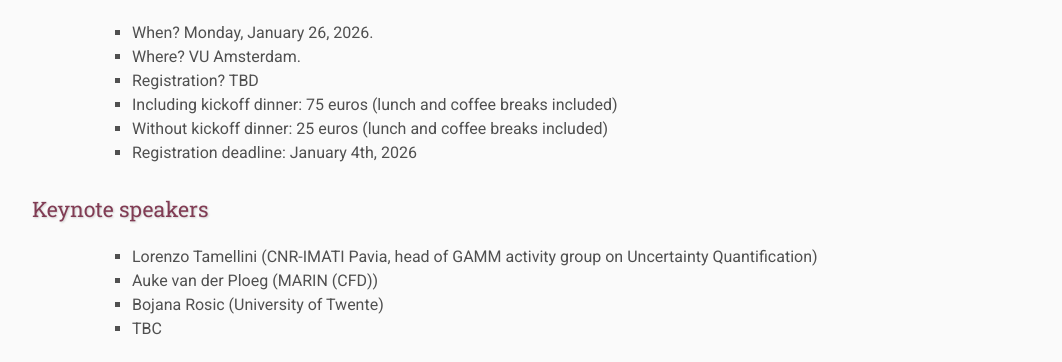
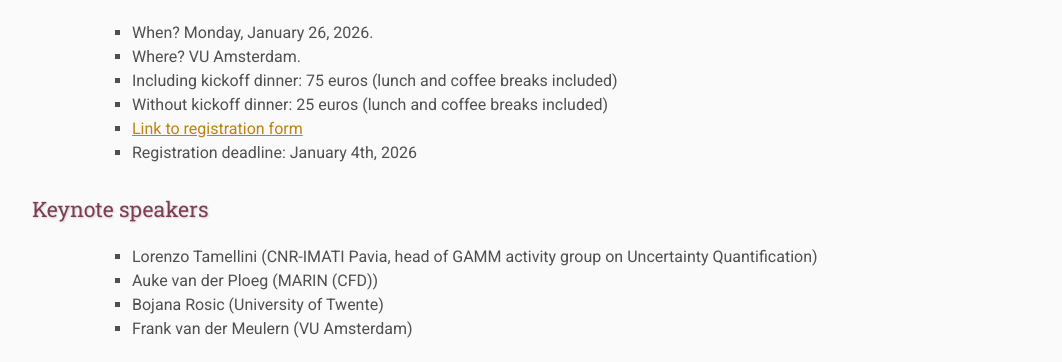
Before and after one commit to SAG-UQ/SAG-UQ.github.io, a plain HTML site: page events/index.html in a window 1280 px wide. Shown: the part 637-999 px from the top of the page, without its empty margins (108-1170 px from the left). Drawn offline with Linux system fonts and the light colour scheme; files that its build step writes are made by us from their sources; grey boxes are pictures that could not be loaded.

Commit message:
LS: update with registration link

```diff
--- a/events/index.html
+++ b/events/index.html
@@ -45,9 +45,9 @@
 	<ul>
 	<li> When? Monday, January 26, 2026.</li>
 	<li> Where? VU Amsterdam.</li>
-	<li> Registration? TBD</li>
 	<li> Including kickoff dinner: 75 euros (lunch and coffee breaks included)</li>
 	<li> Without kickoff dinner: 25 euros (lunch and coffee breaks included)</li>
+	<li> <a href="http://www.formdesk.nl/vu-onlinepayment/Beta_Registration_1st_Dutch_UQ_meeting">Link to registration form</a></li>
 	<li> Registration deadline: January 4th, 2026</li>
 	</ul>
 
@@ -58,7 +58,7 @@
 	<li> Lorenzo Tamellini (CNR-IMATI Pavia, head of GAMM activity group on Uncertainty Quantification) </li>
 	<li> Auke van der Ploeg (MARIN (CFD))</li>
 	<li> Bojana Rosic (University of Twente)</li>
-	<li> TBC</li>
+	<li> Frank van der Meulern (VU Amsterdam)</li>
 	</ul>
 	</p>
 
```
Also changed, not shown: index.html (+1 -1 lines).
